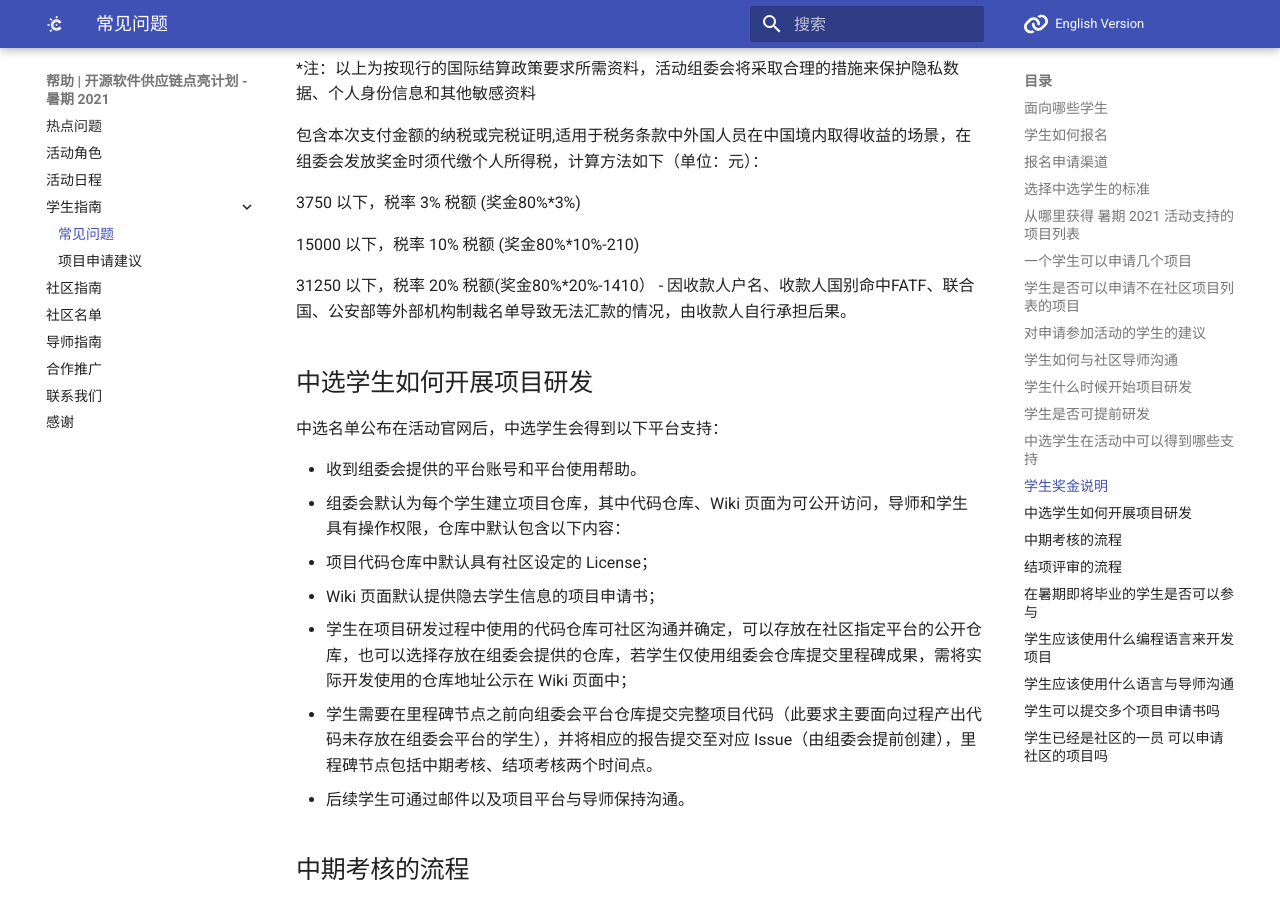
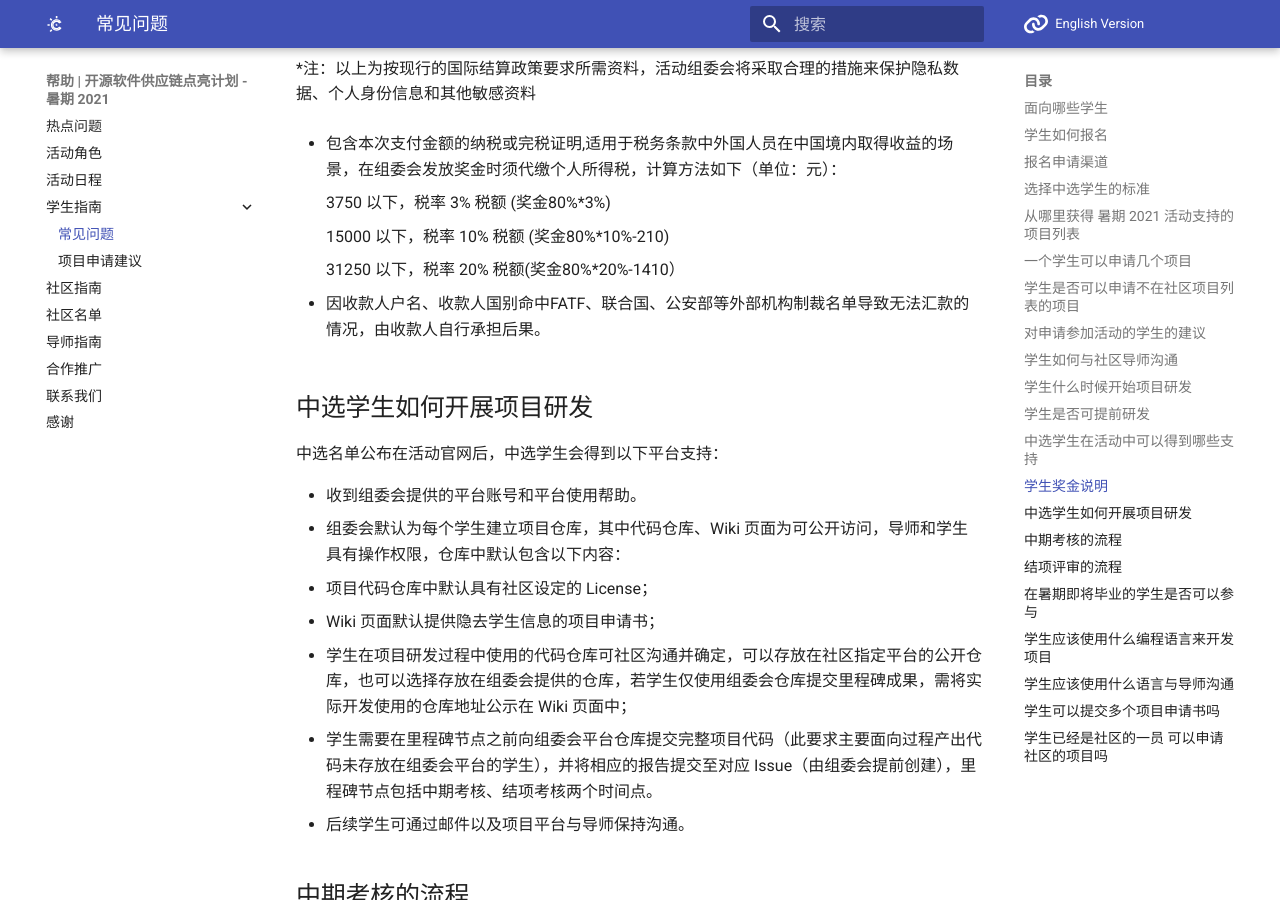
Before and after one commit to summer-ospp/help, an MkDocs documentation site: the page built from docs/student.md, in a window 1280 px wide and 900 px high, scrolled down 3372 px. Built offline with MkDocs 1.6.1 and Material for MkDocs 9.7.7, drawn with Linux system fonts in a browser that asks for light colours; comment, search, counter and statistics services are not loaded.

```diff
--- a/docs/student.md
+++ b/docs/student.md
@@ -75,15 +75,15 @@
 ## 学生奖金说明
 1. 每位参加活动的学生最终一共可获得多少奖金？
 
-每个项目奖金总额根据项目难度分为 12000 元、9000 元和 6000 元（注：奖金数额为税前人民币金额）
+   每个项目奖金总额根据项目难度分为 12000 元、9000 元和 6000 元（注：奖金数额为税前人民币金额）
 
 2. 学生奖金将于何时发放？
 
-通过中期考核的学生会先收到 50% 的项目奖金，根据最终项目评审结果的情况按比例发放剩余的项目奖金。若结项评审未通过，则不予发放剩余奖金数额。
+   通过中期考核的学生会先收到 50% 的项目奖金，根据最终项目评审结果的情况按比例发放剩余的项目奖金。若结项评审未通过，则不予发放剩余奖金数额。
 
 3. 学生奖金发放如何发放？
 
-学生奖金由银行转账方式形式发放，本次活动对接收方银行不做限制，银行卡须为本人名下，届时组委会将向各位导师收集以下信息进行转账：
+   学生奖金由银行转账方式形式发放，本次活动对接收方银行不做限制，银行卡须为本人名下，届时组委会将向各位导师收集以下信息进行转账：
    - 姓名
    - 身份证号
    - 银行卡号以及开户行信息
@@ -103,13 +103,14 @@
 
    *注：以上为按现行的国际结算政策要求所需资料，活动组委会将采取合理的措施来保护隐私数据、个人身份信息和其他敏感资料
 
-  包含本次支付金额的纳税或完税证明,适用于税务条款中外国人员在中国境内取得收益的场景，在组委会发放奖金时须代缴个人所得税，计算方法如下（单位：元）：
+   - 包含本次支付金额的纳税或完税证明,适用于税务条款中外国人员在中国境内取得收益的场景，在组委会发放奖金时须代缴个人所得税，计算方法如下（单位：元）：
 
-  3750 以下，税率 3% 税额 (奖金80%*3%)
+    3750 以下，税率 3% 税额 (奖金80%*3%)
 
-  15000 以下，税率 10% 税额 (奖金80%*10%-210)
+    15000 以下，税率 10% 税额 (奖金80%*10%-210)
 
-  31250 以下，税率 20% 税额(奖金80%*20%-1410）
+    31250 以下，税率 20% 税额(奖金80%*20%-1410）
+
   - 因收款人户名、收款人国别命中FATF、联合国、公安部等外部机构制裁名单导致无法汇款的情况，由收款人自行承担后果。
 
 ## 中选学生如何开展项目研发
@@ -163,7 +164,7 @@
 
 ## 学生可以提交多个项目申请书吗
 
-- 学生最多可以提交三个项目的申请书，但最终最多只能承担一个项目。
+学生最多可以提交三个项目的申请书，但最终最多只能承担一个项目。
 
 ## 学生已经是社区的一员 可以申请社区的项目吗
 
```
Also changed, not shown: other parts of docs/student.md (+2 -2 lines).
